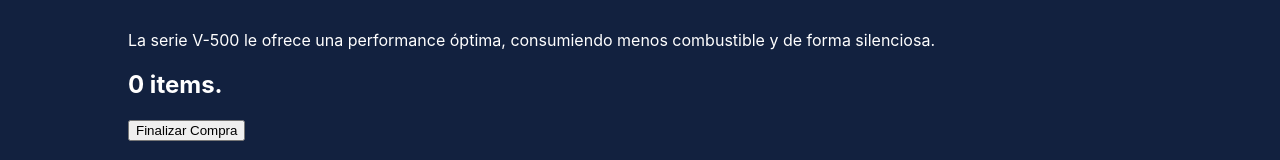
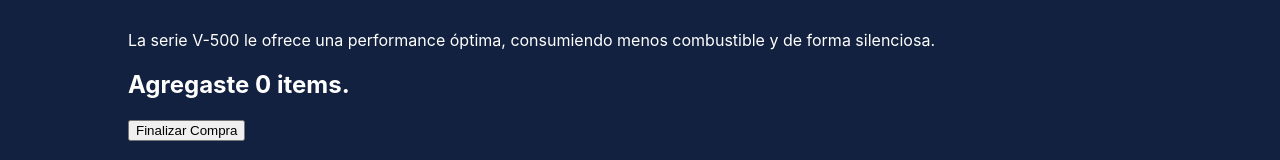
Before and after one commit to maurocig/reci-react, a React (Create React App) app: page /items/1 in a window 1280 px wide. Both pictures are taken after a click on the button "Agregar al carrito". Shown: the part 1007-1167 px from the top of the page. Built offline with nearby package versions, Linux system fonts and the light colour scheme.

Commit message:
paso de cantidad de items desde itemCount.

```diff
--- a/src/Components/ItemDetail/ItemDetail.jsx
+++ b/src/Components/ItemDetail/ItemDetail.jsx
@@ -31,7 +31,7 @@ const ItemDetail = (props) => {
 					? <ItemCount stock={3} onAdd={onAdd} />
 					:
 					<>
-						<h2>{count} items.</h2>
+						<h2>Agregaste {count} items.</h2>
 						<Link to='/cart'> <button>Finalizar Compra</button></Link>
 					</>
 			}
```
